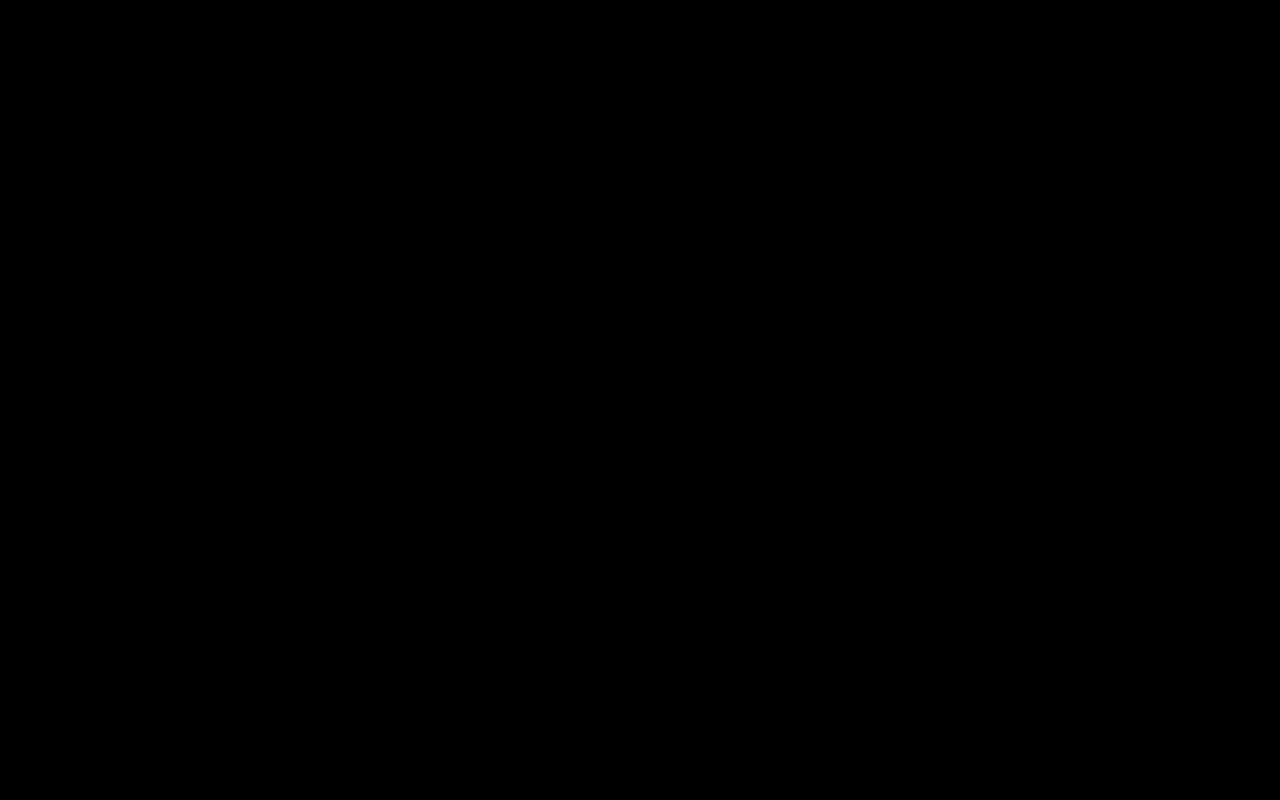
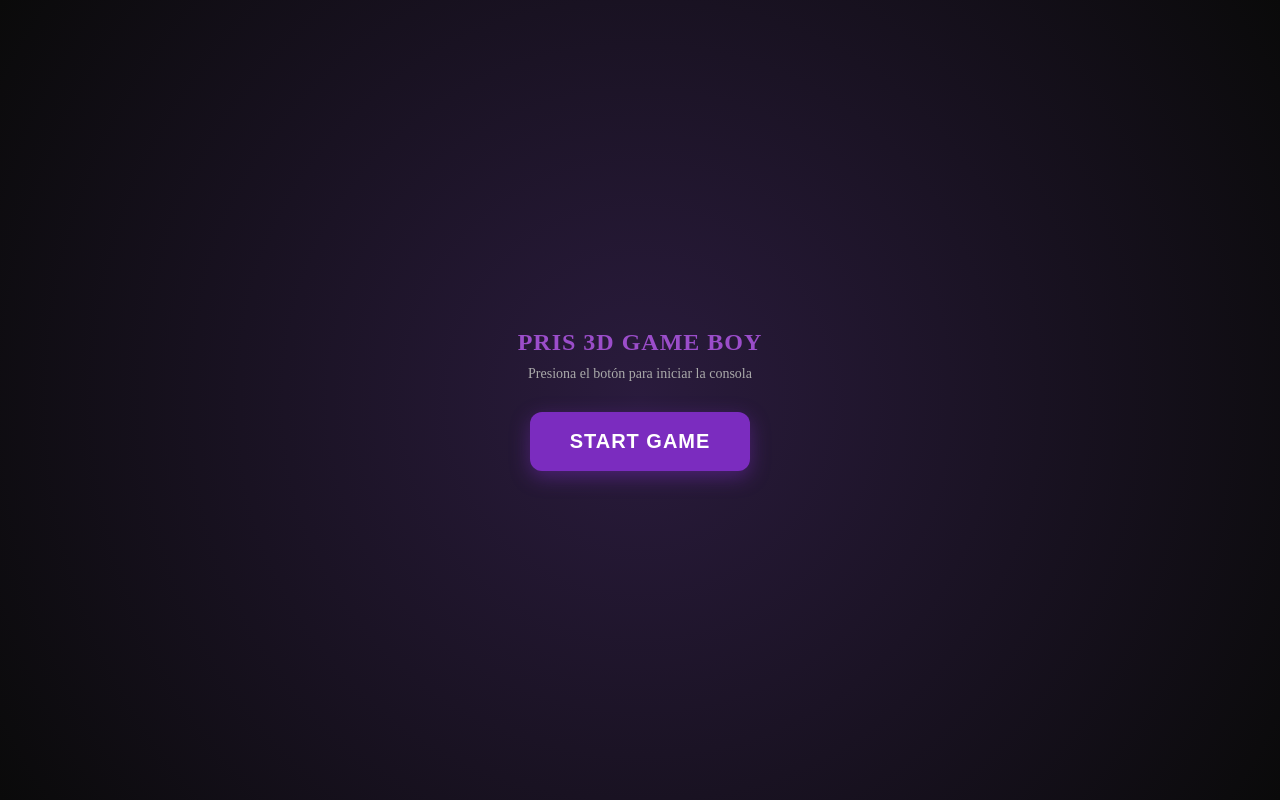
Before and after one commit to michivnts03-commits/pokeazul, a plain HTML site: page index.html in a window 1280 px wide. Drawn offline with Linux system fonts and the light colour scheme.

Commit message:
Update index.html

```diff
--- a/index.html
+++ b/index.html
@@ -3,7 +3,7 @@
 <head>
   <meta charset="UTF-8">
   <meta name="viewport" content="width=device-width, initial-scale=1.0">
-  <title>Pokemon Azul</title>
+  <title>PRIS 3D presenta GAME BOY NFC</title>
   <style>
     * {
       box-sizing: border-box;
@@ -19,6 +19,56 @@
       align-items: center;
       justify-content: center;
     }
+    /* Pantalla inicial idéntica a la imagen */
+    #start-overlay {
+      position: fixed;
+      inset: 0;
+      width: 100%;
+      height: 100dvh;
+      background: radial-gradient(circle, #2a1b3d 0%, #0a0a0a 100%);
+      color: #ffffff;
+      display: flex;
+      flex-direction: column;
+      justify-content: center;
+      align-items: center;
+      z-index: 9999;
+      padding: 20px;
+      text-align: center;
+    }
+
+    #start-overlay h1 {
+      font-size: 24px;
+      font-weight: bold;
+      margin-bottom: 10px;
+      letter-spacing: 1px;
+      color: #9b4dca;
+    }
+
+    #start-overlay p {
+      font-size: 14px;
+      color: #aaaaaa;
+      margin-bottom: 30px;
+    }
+
+    #btn-start {
+      padding: 18px 40px;
+      font-size: 20px;
+      font-weight: bold;
+      letter-spacing: 1px;
+      background-color: #7b2cbf;
+      color: #ffffff;
+      border: none;
+      border-radius: 12px;
+      cursor: pointer;
+      box-shadow: 0 6px 20px rgba(123, 44, 191, 0.45);
+      transition: transform 0.1s ease, background-color 0.2s ease;
+    }
+
+    #btn-start:active {
+      transform: scale(0.95);
+      background-color: #5a189a;
+    }
+
     #game-container {
       width: 100vw;
       height: 100dvh;
@@ -33,6 +83,13 @@
 </head>
 <body>
 
+    <!-- Pantalla de inicio -->
+  <div id="start-overlay">
+    <h1>PRIS 3D GAME BOY</h1>
+    <p>Presiona el botón para iniciar la consola</p>
+    <button id="btn-start">START GAME</button>
+  </div>
+
   <!-- Contenedor donde se dibuja el emulador -->
   <div id="game-container">
     <div id="game"></div>
@@ -40,6 +97,14 @@
 
   <!-- Configuración de EmulatorJS -->
   <script>
+document.getElementById('btn-start').addEventListener('click', function (){
+    // 1. Quita la pantalla inicial
+document.getElementById('start-overlay').style.display = 'none';
+
+   // 2. Activa el audio en Iphone
+  const AudioCtx = window.AudioContext || window.webkitAudioContext;
+  if (AudioCtx) new AudioCtx().resume();
+
     // 1. Dónde se montará el juego
     EJS_player = '#game';
 
@@ -52,11 +117,13 @@
 
     // 4. Servidor que carga el motor del emulador
     EJS_pathtodata = 'https://cdn.emulatorjs.org/stable/data/';
-
-  </script>
-
-  <!-- Script que arranca el emulador -->
-  <script src="https://cdn.emulatorjs.org/stable/data/loader.js"></script>
+    EJS_language = 'es-ES';
+    EJS_startOnLoaded = true;
+  const script = document.createElement('script');
+script.src='https://cdn.emulatorjs.org/stable/data/loader.js';
+    document.body.appendChild(script);
+  });
+    </script>
 
 </body>
 </html>
```
